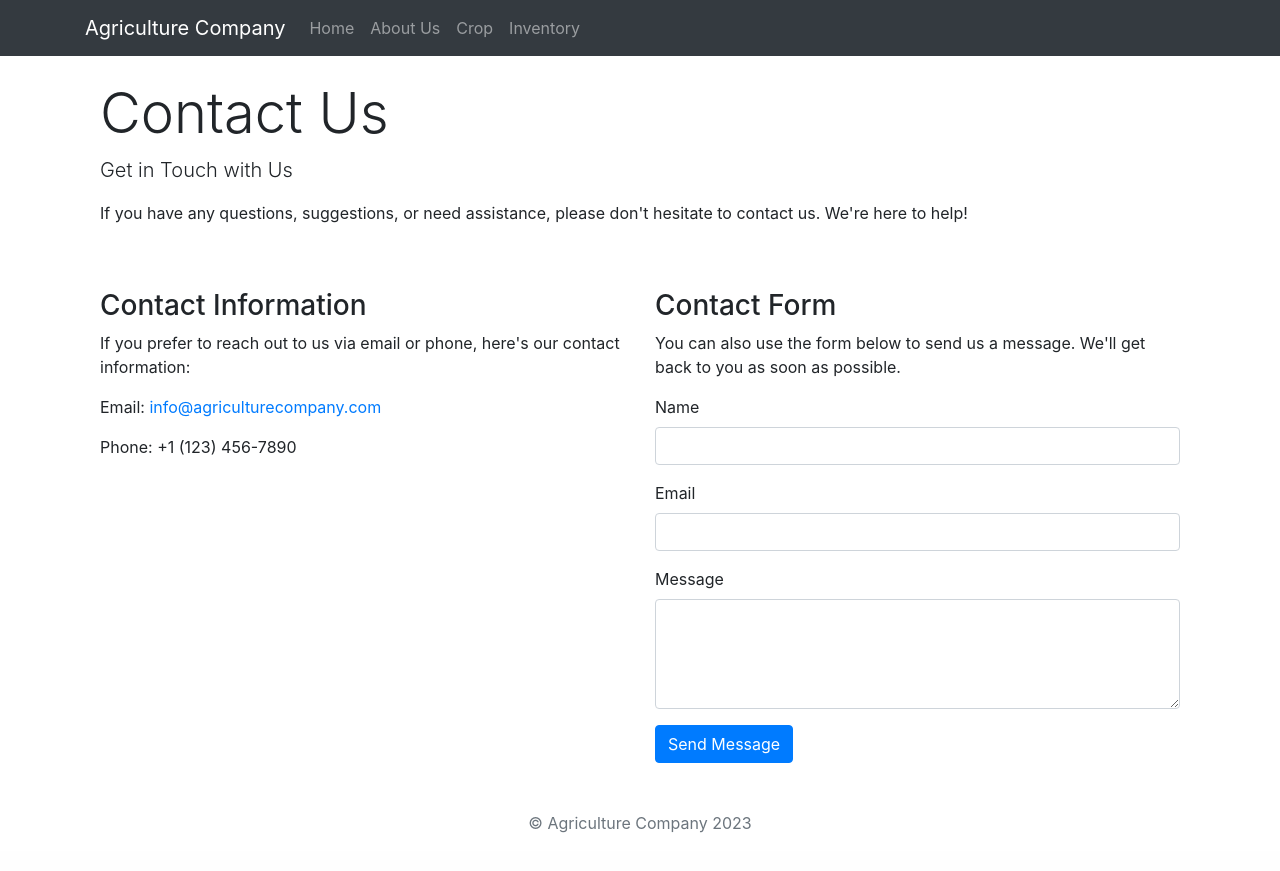
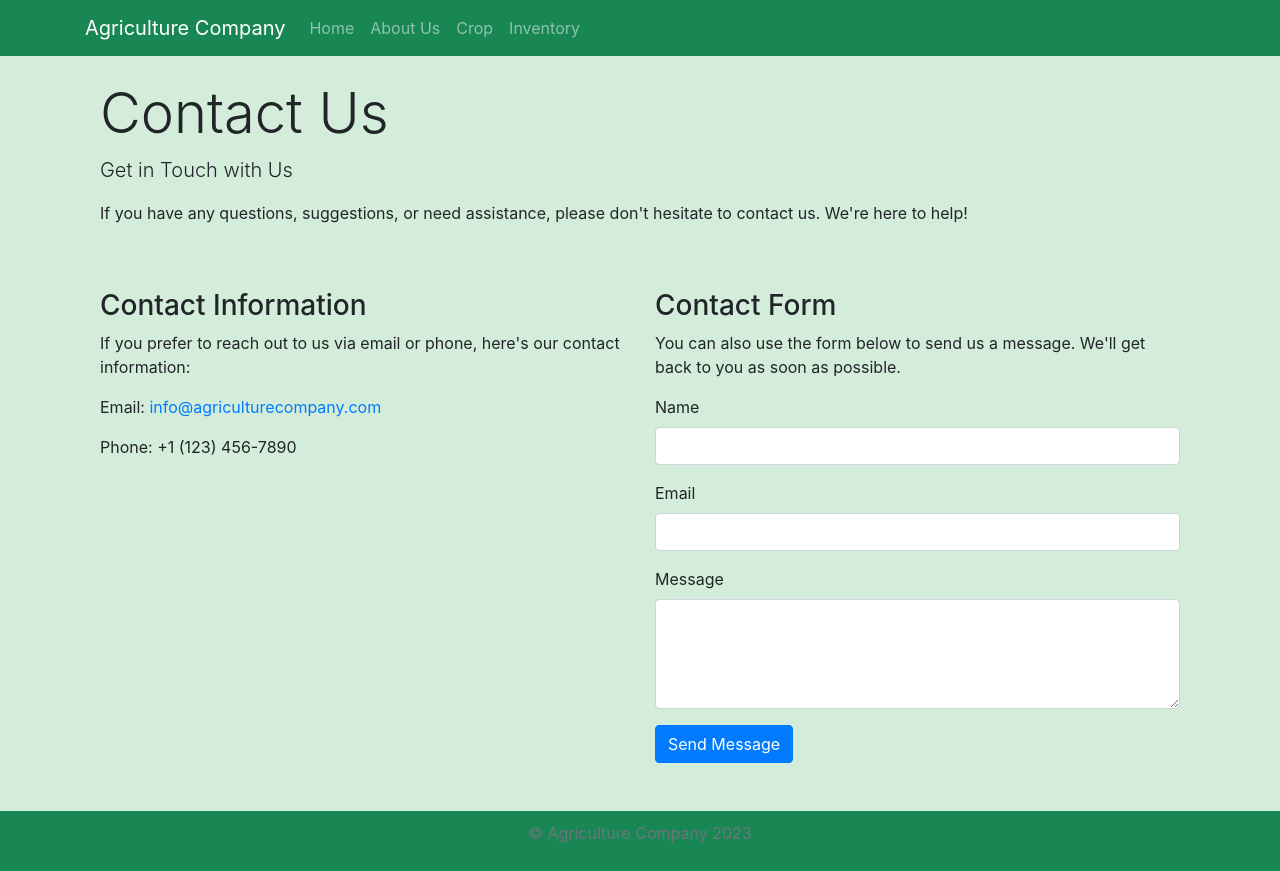
Before and after one commit to AndresHernandez15/DS-AgriculltureCompany, a Flask app: page /contact in a window 1280 px wide. Before the commit the page ends 833 px from the top, so only its background shows below. Run offline with Flask 3, Linux system fonts and the light colour scheme; some libraries are stand-ins or nearby versions.

Commit message:
Update base.html

```diff
--- a/templates/base.html
+++ b/templates/base.html
@@ -4,8 +4,27 @@
     <meta charset="UTF-8">
     <meta name="viewport" content="width=device-width, initial-scale=1.0">
     <title>{% block title %}Agriculture Company{% endblock %}</title>
+    <!-- Bootstrap CSS link (adjust the path if needed) -->
     <link rel="stylesheet" href="https://stackpath.bootstrapcdn.com/bootstrap/4.3.1/css/bootstrap.min.css">
-    <!-- Add any additional stylesheets or scripts here -->
+    <!-- Add your custom styles here -->
+    <style>
+        body {
+            background-color: #d4edda; /* Adjust the background color as needed */
+        }
+
+        .navbar {
+            background-color: #198754 !important; /* Green color for the navbar */
+        }
+
+        .footer {
+            background-color: #198754; /* Green color for the footer */
+            color: #fff; /* Text color for the footer */
+            padding: 10px 0;
+            position: relative;
+            bottom: 0;
+            width: 100%;
+        }
+    </style>
 </head>
 <body>
     {% block navbar %}
@@ -43,12 +62,13 @@
 
     <footer class="footer mt-5">
         <div class="container">
-            <p class="text-muted text-center">&copy; Agriculture Company 2023</p>
+            <p class="text-muted text-center">© Agriculture Company 2023</p>
         </div>
     </footer>
 
+    <!-- Bootstrap JS and Popper.js scripts (adjust the paths if needed) -->
     <script src="https://code.jquery.com/jquery-3.3.1.slim.min.js"></script>
+    <script src="https://cdnjs.cloudflare.com/ajax/libs/popper.js/1.14.7/umd/popper.min.js"></script>
     <script src="https://stackpath.bootstrapcdn.com/bootstrap/4.3.1/js/bootstrap.min.js"></script>
-    <!-- Add any additional scripts here -->
 </body>
 </html>
```
